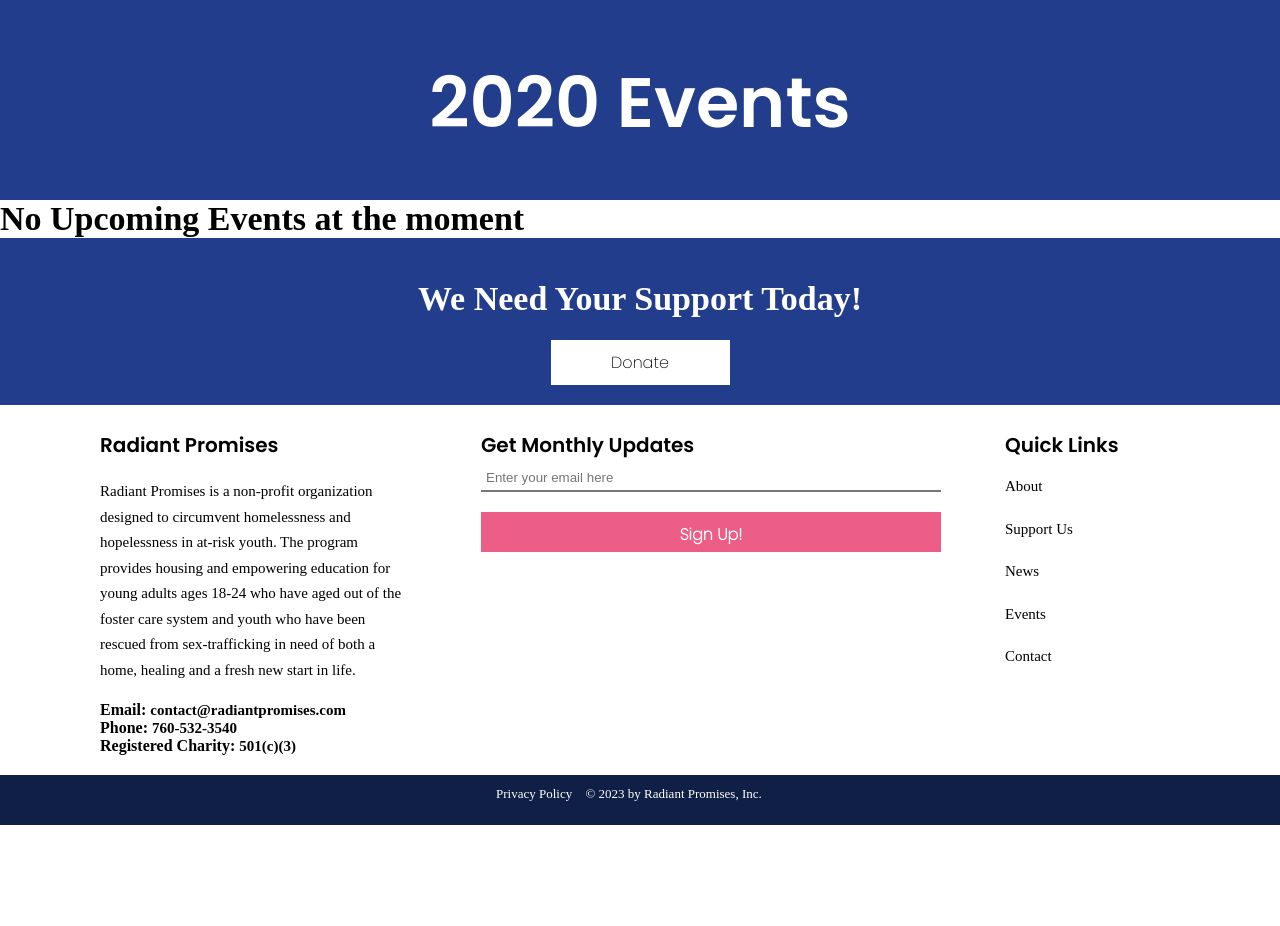
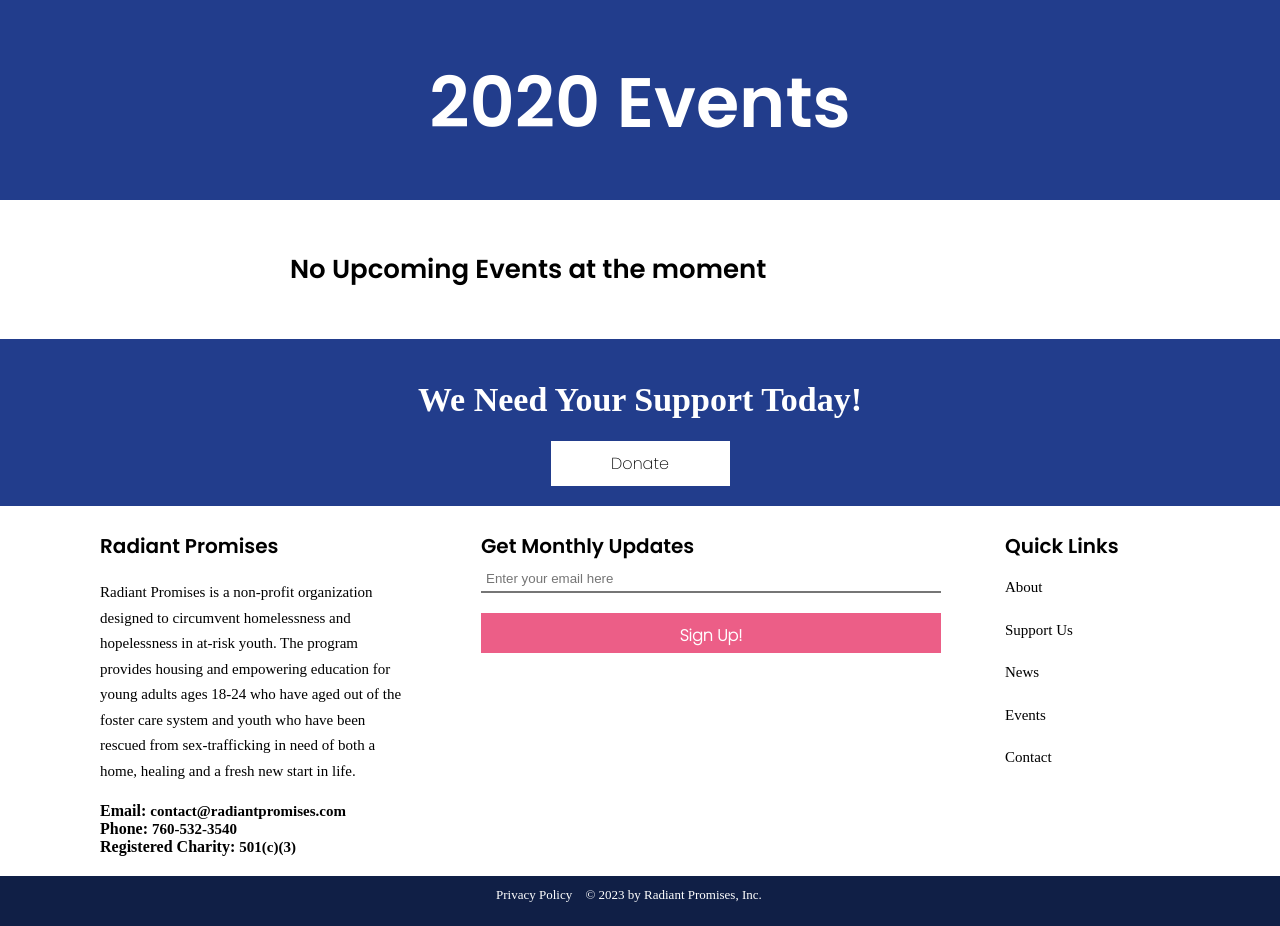
Before and after one commit to RadiantPromises/Program, a Django app: template info/templates/events.html in a window 1280 px wide. Shown: the part 76-1002 px from the top of the page. Before the commit the page ends 901 px from the top, so only its background shows below. Run offline with Django 3.2, Linux system fonts and the light colour scheme; the template is opened without the code that fills it, so the values that code supplies are empty; some libraries are stand-ins or nearby versions; some web fonts are replaced.

Commit message:
Events Page Complete

```diff
--- a/donations/templates/support.html
+++ b/donations/templates/support.html
@@ -14,7 +14,7 @@
 
     <!-- STYLE SHEETS -->
     <link rel="stylesheet" href="{% static 'css/navbar.css' %}" />
-    <link rel="stylesheet" href="{% static 'css/current_priorities.css' %}" />
+    <link rel="stylesheet" href="{% static 'css/support.css' %}" />
     <link rel="stylesheet" href="{% static 'css/global.css' %}" />
 
     <!-- SCRIPTS -->
@@ -125,6 +125,9 @@
           </div>
         </div>
       </section>
+      <section class="banner thank-you">
+        <h3>Thank you for your support.</h3>
+      </section>
       <section>{% include "components/quicklinks.html" %}</section>
       <footer>{% include "components/footer.html" %}</footer>
     </div>
--- /dev/null
+++ b/info/static/css/events.css
@@ -0,0 +1,13 @@
+@font-face {
+  font-family: Poppins-SB;
+  src: local("Poppins-SB"),
+    url("../fonts/Poppins-SemiBold.ttf") format("truetype");
+}
+
+.events h3 {
+  width: 800px;
+  margin: auto;
+  padding: 50px;
+  font-size: 26px;
+  font-family: Poppins-SB;
+}
--- a/info/templates/events.html
+++ b/info/templates/events.html
@@ -13,8 +13,7 @@
     />
 
     <!-- STYLE SHEETS -->
-    <link rel="stylesheet" href="{% static 'css/navbar.css' %}" />
-    <link rel="stylesheet" href="{% static 'css/about.css' %}" />
+    <link rel="stylesheet" href="{% static 'css/events.css' %}" />
     <link rel="stylesheet" href="{% static 'css/global.css' %}" />
 
     <!-- SCRIPTS -->
```
Also changed, not shown: donations/static/css/support.css (renamed from donations/static/css/current_priorities.css, +6 -1 lines).
